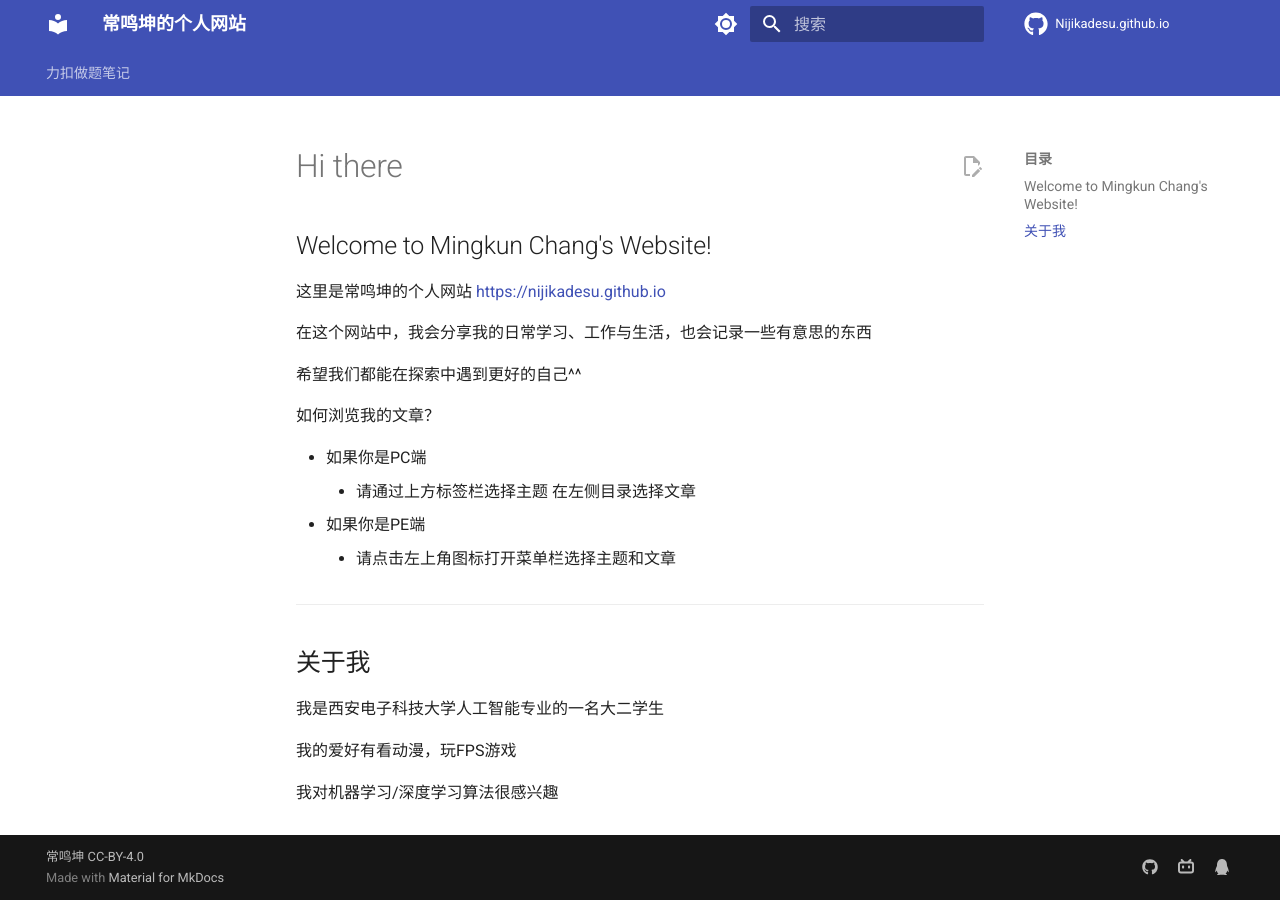
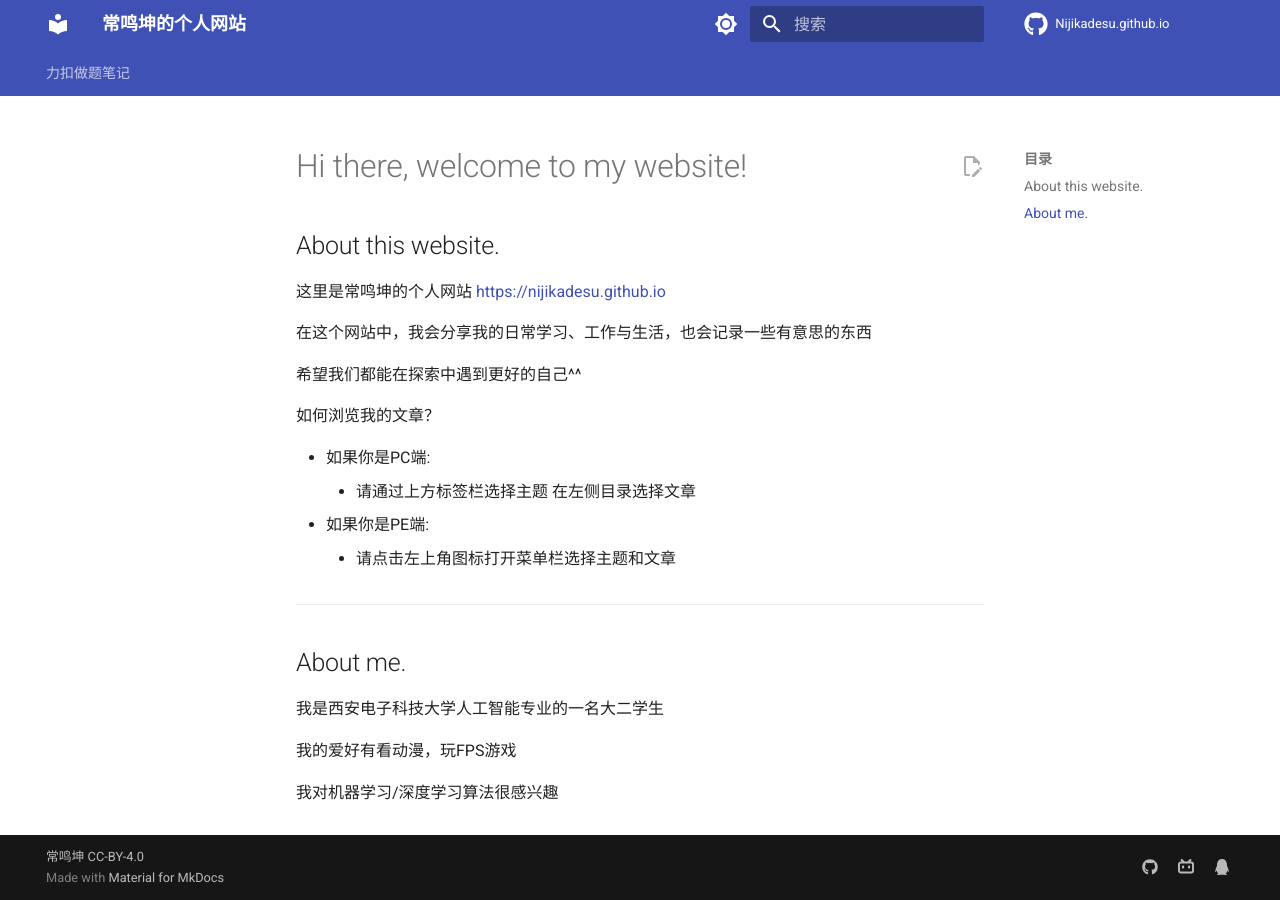
Before and after one commit to Nijikadesu/Nijikadesu.github.io, an MkDocs documentation site: the page built from docs/index.md, in a window 1280 px wide. Built offline with MkDocs 1.6.1 and Material for MkDocs 9.7.7, drawn with Linux system fonts in a browser that asks for light colours; nearby versions of some CDN libraries; library files that are not in the unit come from our copies; comment, search, counter and statistics services are not loaded.

Commit message:
modify homepage ver.1

```diff
--- a/docs/index.md
+++ b/docs/index.md
@@ -1,5 +1,5 @@
-# Hi there
-##  Welcome to Mingkun Chang's Website!
+# Hi there, welcome to my website!
+##  About this website.
 
 这里是常鸣坤的个人网站 [https://nijikadesu.github.io](https://nijikadesu.github.io)
 
@@ -9,13 +9,13 @@
 
 如何浏览我的文章？
 
-- 如果你是PC端
+- 如果你是PC端:
     -  请通过上方标签栏选择主题 在左侧目录选择文章
-- 如果你是PE端
+- 如果你是PE端:
     -  请点击左上角图标打开菜单栏选择主题和文章
 
 ****
-## 关于我
+## About me.
 
 我是西安电子科技大学人工智能专业的一名大二学生
 
```
